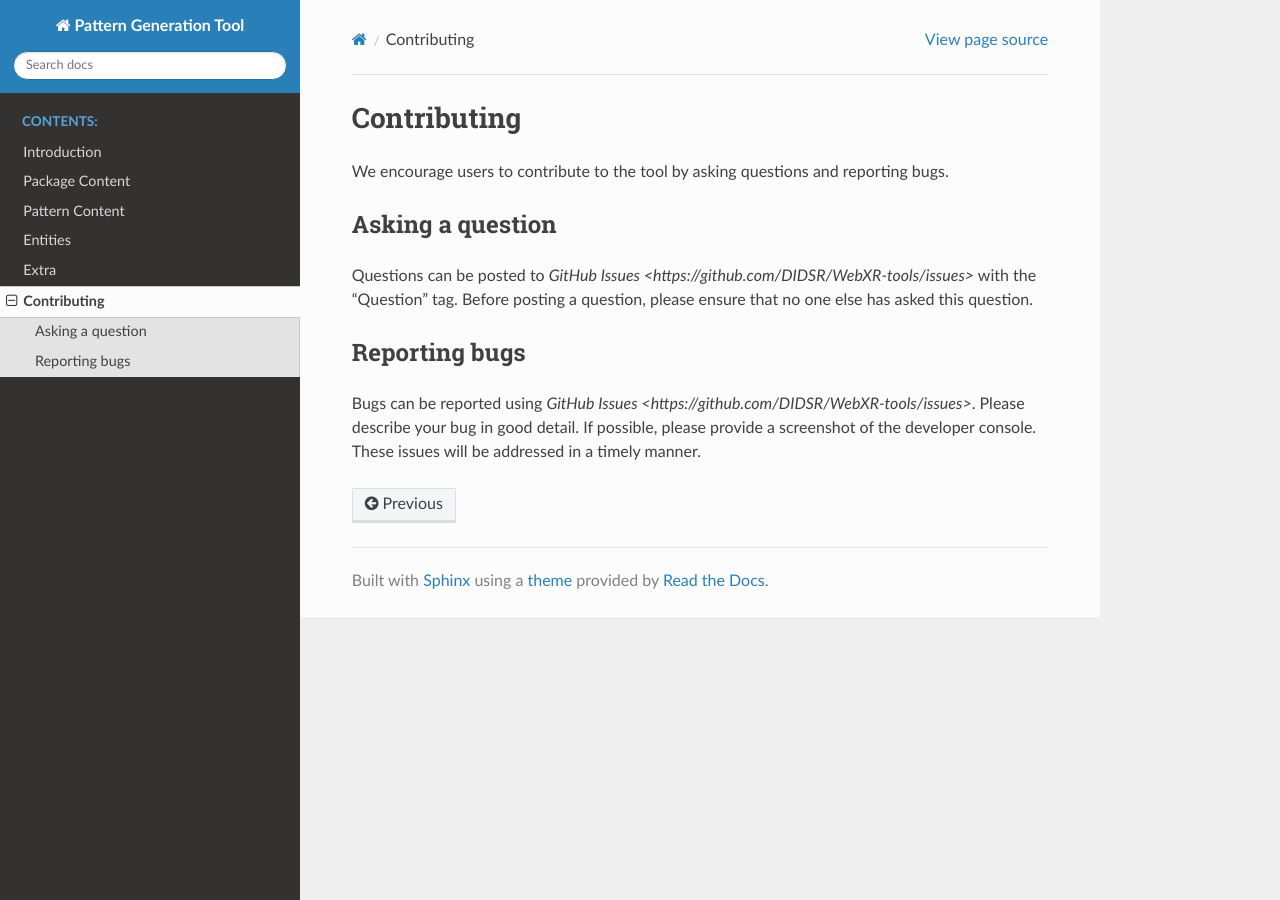
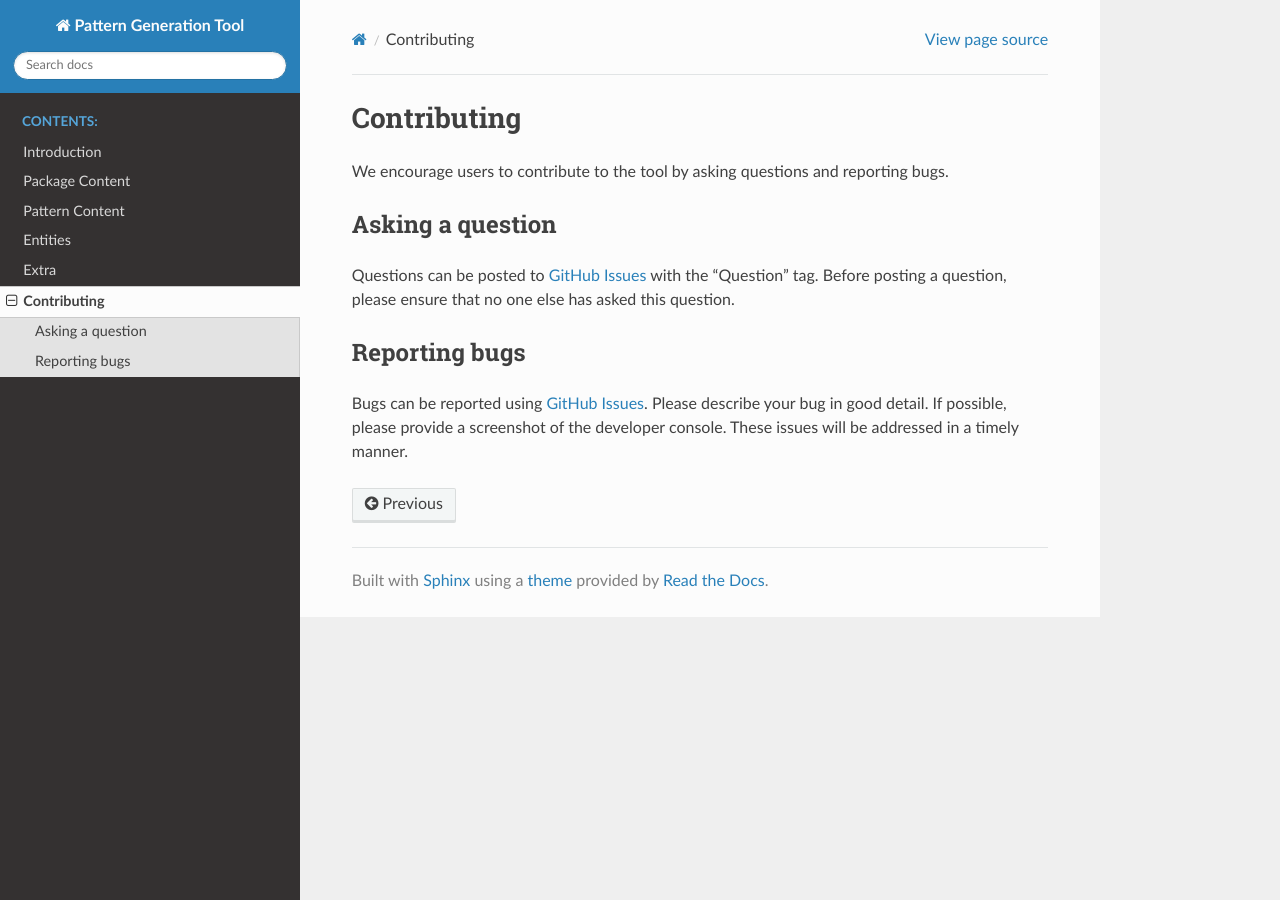
Before and after one commit to Waterfall1092/WebXR-tools, a Sphinx documentation site: the page built from doc/contributing.rst, in a window 1280 px wide. Built offline with Sphinx 7.4.7 and the Read the Docs theme 2.0.0, drawn with Linux system fonts in a browser that asks for light colours.

Commit message:
Update contributing.rst

```diff
--- a/doc/contributing.rst
+++ b/doc/contributing.rst
@@ -4,9 +4,9 @@ We encourage users to contribute to the tool by asking questions and reporting b
 
 Asking a question
 -----------------------------
-Questions can be posted to `GitHub Issues <https://github.com/DIDSR/WebXR-tools/issues>` with the "Question" tag. Before posting a question, please ensure that no one else has asked this question.
+Questions can be posted to `GitHub Issues <https://github.com/DIDSR/WebXR-tools/issues>`_ with the "Question" tag. Before posting a question, please ensure that no one else has asked this question.
 
 
 Reporting bugs
 -----------------------------
-Bugs can be reported using `GitHub Issues <https://github.com/DIDSR/WebXR-tools/issues>`. Please describe your bug in good detail. If possible, please provide a screenshot of the developer console. These issues will be addressed in a timely manner.
+Bugs can be reported using `GitHub Issues <https://github.com/DIDSR/WebXR-tools/issues>`_. Please describe your bug in good detail. If possible, please provide a screenshot of the developer console. These issues will be addressed in a timely manner.
```
